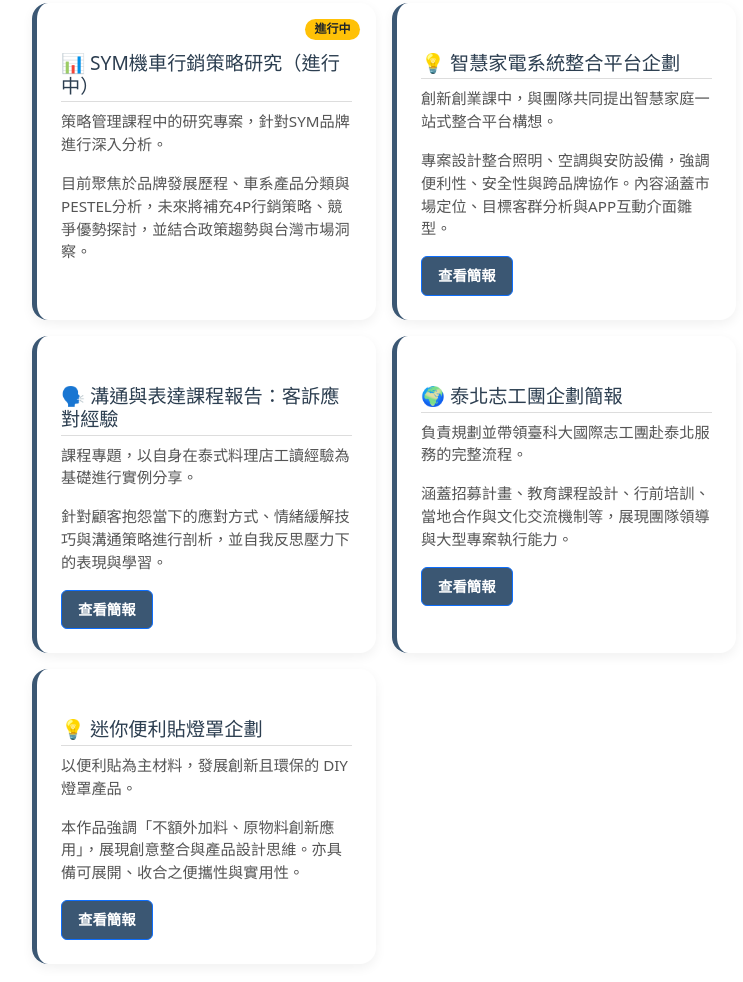
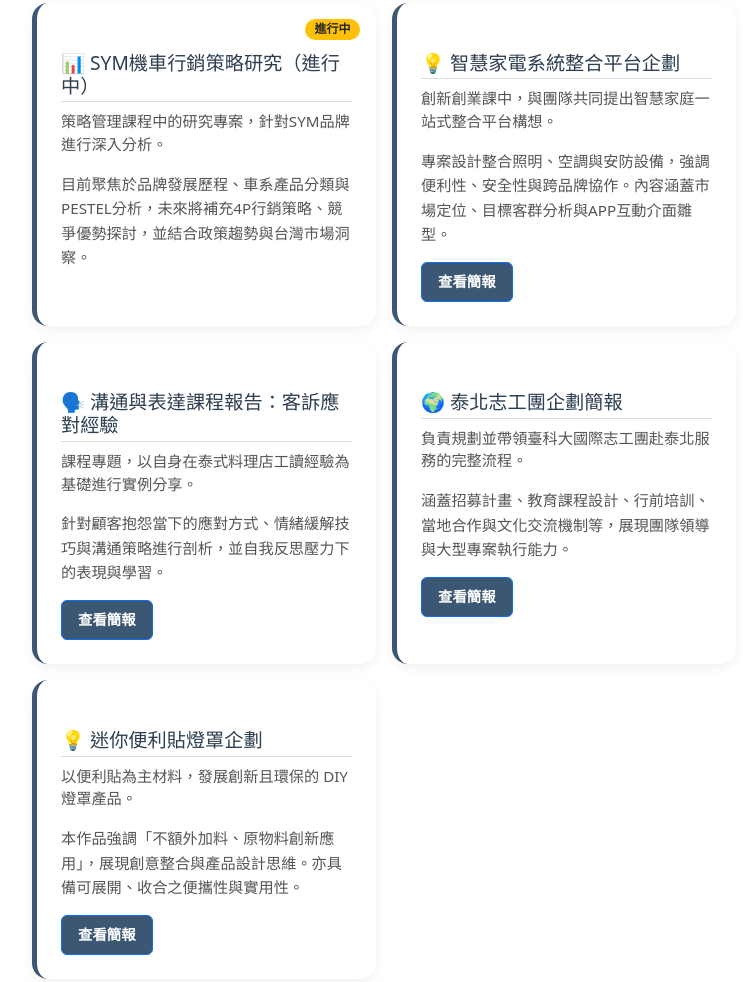
Before and after one commit to Wun0109/wun0109.github.io, a plain HTML site: page index.html in a window 1280 px wide. Shown: the part 1875-2857 px from the top of the page, without its empty margins (256-999 px from the left). Drawn offline with nearby package versions, Linux system fonts and the light colour scheme.

Commit message:
Update style.css

```diff
--- a/style.css
+++ b/style.css
@@ -21,6 +21,54 @@
     0% { opacity: 0; }
     100% { opacity: 1; }
   }
+
+  /* 🌿 清新沉穩風格 CSS + 自動展開 .project-detail + 滑出動畫 */
+
+  @import url('https://fonts.googleapis.com/css2?family=Noto+Sans+TC:wght@400;700&display=swap');
+
+  * {
+    margin: 0;
+    padding: 0;
+    box-sizing: border-box;
+  }
+
+  body {
+    font-family: 'Noto Sans TC', '微軟正黑體', Arial, sans-serif;
+    line-height: 1.8;
+    background-color: #f5f7fa;
+    color: #2c3e50;
+    padding-bottom: 4rem;
+    animation: fadeIn 1s ease-in;
+  }
+
+  @keyframes fadeIn {
+    0% { opacity: 0; }
+    100% { opacity: 1; }
+  }
+
+  @keyframes slideIn {
+    0% {
+      opacity: 0;
+      transform: translateY(10px);
+    }
+    100% {
+      opacity: 1;
+      transform: translateY(0);
+    }
+  }
+
+.project-detail {
+  display: block;
+  opacity: 0;
+  transform: translateY(10px);
+  animation: slideIn 0.6s ease-out forwards;
+  font-size: 0.9rem;
+  color: #444;
+  line-height: 1.6;
+  margin-top: 0.5rem;
+}
+
+
 
   header, footer {
     background-color: #3b5773;
@@ -312,3 +360,44 @@
   .contact-social a:hover {
     color: #3b5773;
   }
+
+.toggle-detail {
+  background-color: transparent;
+  border: none;
+  color: #3b5773;
+  font-weight: bold;
+  cursor: pointer;
+  padding: 0.4rem 0;
+  display: none; /* 預設隱藏 */
+}
+
+.project-card:hover .toggle-detail {
+  display: block; /* 滑進來才顯示 */
+}
+
+.toggle-detail:hover {
+  color: #2f445d;
+  text-decoration: underline;
+}
+
+.project-detail {
+  display: none;
+}
+
+.project-detail {
+  display: block;
+  opacity: 0;
+  transform: translateY(10px);
+  animation: slideIn 0.6s ease-out forwards;
+}
+
+@keyframes slideIn {
+  0% {
+    opacity: 0;
+    transform: translateY(10px);
+  }
+  100% {
+    opacity: 1;
+    transform: translateY(0);
+  }
+}
```
